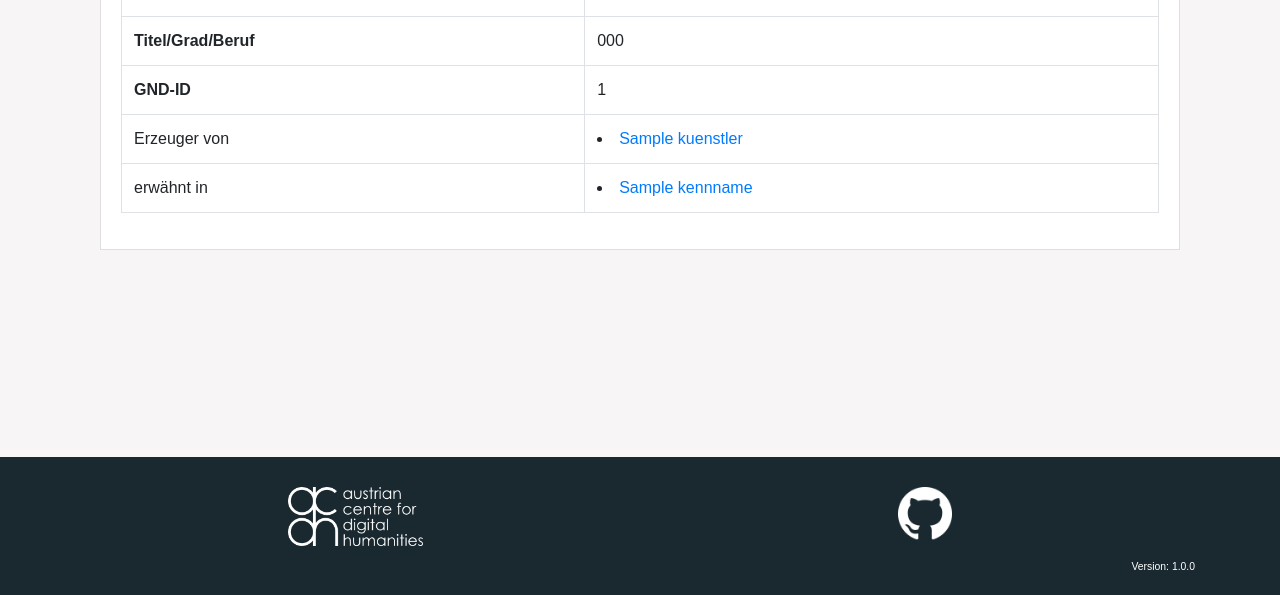
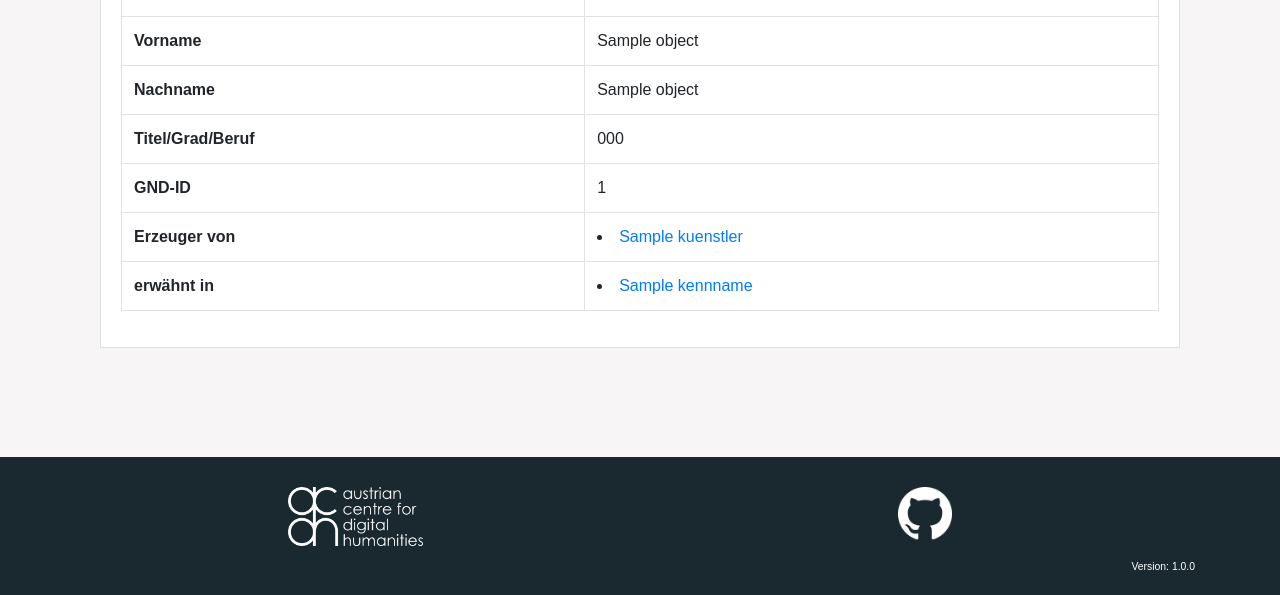
Before and after one commit to acdh-oeaw/brin, a Django app: template inscriptions/templates/inscriptions/person_detail.html in a window 1280 px wide. Shown: the part 205-800 px from the top of the page. Run offline with Django 3.2, Linux system fonts and the light colour scheme; the template is opened without the code that fills it: most values are stand-ins (such as "Sample title", 1, 10 or a date in 2020); some libraries are stand-ins or nearby versions.

Commit message:
added delete view to person, and fixed person detail view template

```diff
--- a/browsing/filters.py
+++ b/browsing/filters.py
@@ -53,6 +53,11 @@ class InschriftListFilter(django_filters.FilterSet):
         help_text=Inschrift._meta.get_field('resch_kopial_signatur').help_text,
         label=Inschrift._meta.get_field('resch_kopial_signatur').verbose_name
         )
+    allgemeine_beschreibung = django_filters.CharFilter(
+        lookup_expr='icontains',
+        help_text=Inschrift._meta.get_field('allgemeine_beschreibung').help_text,
+        label=Inschrift._meta.get_field('allgemeine_beschreibung').verbose_name
+        )
 
     class Meta:
         model = Inschrift
--- a/browsing/forms.py
+++ b/browsing/forms.py
@@ -53,6 +53,7 @@ class InschriftFilterFormHelper(FormHelper):
                     'transkription',
                     'transkription_normalized',
                     'resch_kopial_signatur',
+                    'allgemeine_beschreibung',
                     css_id="basic_search_fields"
                 ),
                 css_id="accordion",
--- a/inscriptions/models.py
+++ b/inscriptions/models.py
@@ -305,8 +305,8 @@ class Inschrift(models.Model):
         )
     datierung_inschrift = models.DateField(
         null=True, blank=True,
-        verbose_name="Datierung",
-        help_text="Exakte oder annähernde Datierung der Inschrift"
+        verbose_name="Datierung (normiert)",
+        help_text="Normiertes Datum (YYYY-MM-DD)"
         )
     genauer_standort = models.ForeignKey(
         Place, blank=True, null=True,
--- a/inscriptions/templates/inscriptions/person_detail.html
+++ b/inscriptions/templates/inscriptions/person_detail.html
@@ -11,24 +11,32 @@
                 <div class="col-md-2">
                 {% if object.get_prev %}
                     <h2>
-                        <a href="{% url 'inschriften:person_detail' pk=object.get_prev %}"><span class="glyphicon glyphicon-chevron-left" aria-hidden="true" title="previous area"></span></a>
+                        <a href="{% url 'inschriften:person_detail' pk=object.get_prev %}">
+                            <i class="fas fa-chevron-left" title="previous"></i>
+                        </a>
                     </h2>
                 {% endif %}
                 </div>
                 <div class="col-md-8">
                     <h1 style="text-align: center;">
-                      {{ object.name}}
-                      {% if user.is_authenticated %}
-                         <a href="{% url 'inschriften:person_update' pk=object.id %}">
-                            <span class="glyphicon glyphicon-pencil" aria-hidden="true" title="edit">
-                         </a>
-                     {% endif %}
+                        {{ object.name}}
+                        {% if user.is_authenticated %}
+                            <a href="{% url 'inschriften:person_update' pk=object.id %}">
+                                <i class="fas fa-edit" title="edit"></i>
+                            </a>
+                            |
+                            <a href="{% url 'inschriften:person_delete' pk=object.id %}">
+                                <i class="fas fa-trash-alt" title="delete"></i>
+                            </a>
+                        {% endif %}
                     </h1>
                 </div>
                 <div class="col-md-2">
                 {% if object.get_next %}
                     <h2>
-                        <a href="{% url 'inschriften:person_detail' pk=object.get_next %}" style="float:right"><span class="glyphicon glyphicon-chevron-right" aria-hidden="true" title="next area"></span></a>
+                        <a href="{% url 'inschriften:person_detail' pk=object.get_next %}" style="float:right">
+                            <i class="fas fa-chevron-right" title="next"></i>
+                        </a>
                     </h2>
                 {% endif %}
                 </div>
@@ -42,6 +50,22 @@
                     </th>
                     <td>
                         {{ object.name }}
+                    </td>
+                </tr>
+                <tr>
+                    <th>
+                        Vorname
+                    </th>
+                    <td>
+                        {{ object.vor_name }}
+                    </td>
+                </tr>
+                <tr>
+                    <th>
+                        Nachname
+                    </th>
+                    <td>
+                        {{ object.nach_name }}
                     </td>
                 </tr>
                 {% if object.titel_grad_beruf %}
@@ -65,9 +89,9 @@
                     </tr>
                 {% endif %}
                 <tr>
-                    <td>
+                    <th>
                         Erzeuger von
-                    </td>
+                    </th>
                     <td>
                         {% for x in object.kuenstler.all %}
                             <li>
@@ -77,9 +101,9 @@
                     </td>
                 </tr>
                 <tr>
-                    <td>
+                    <th>
                         erwähnt in
-                    </td>
+                    </th>
                     <td>
                         {% for x in object.kennname.all %}
                             <li>
--- a/inscriptions/urls.py
+++ b/inscriptions/urls.py
@@ -12,4 +12,6 @@ urlpatterns = [
     url(r'^person/(?P<pk>[0-9]+)$', views.PersonDetailView.as_view(), name='person_detail'),
     url(r'^person/create/$', views.PersonCreate.as_view(), name='person_create'),
     url(r'^person/update/(?P<pk>[0-9]+)$', views.PersonUpdate.as_view(), name='person_update'),
+    url(r'^person/delete/(?P<pk>[0-9]+)$', views.PersonDelete.as_view(),
+        name='person_delete'),
 ]
```
Also changed, not shown: inscriptions/views.py (+13 -1 lines).
